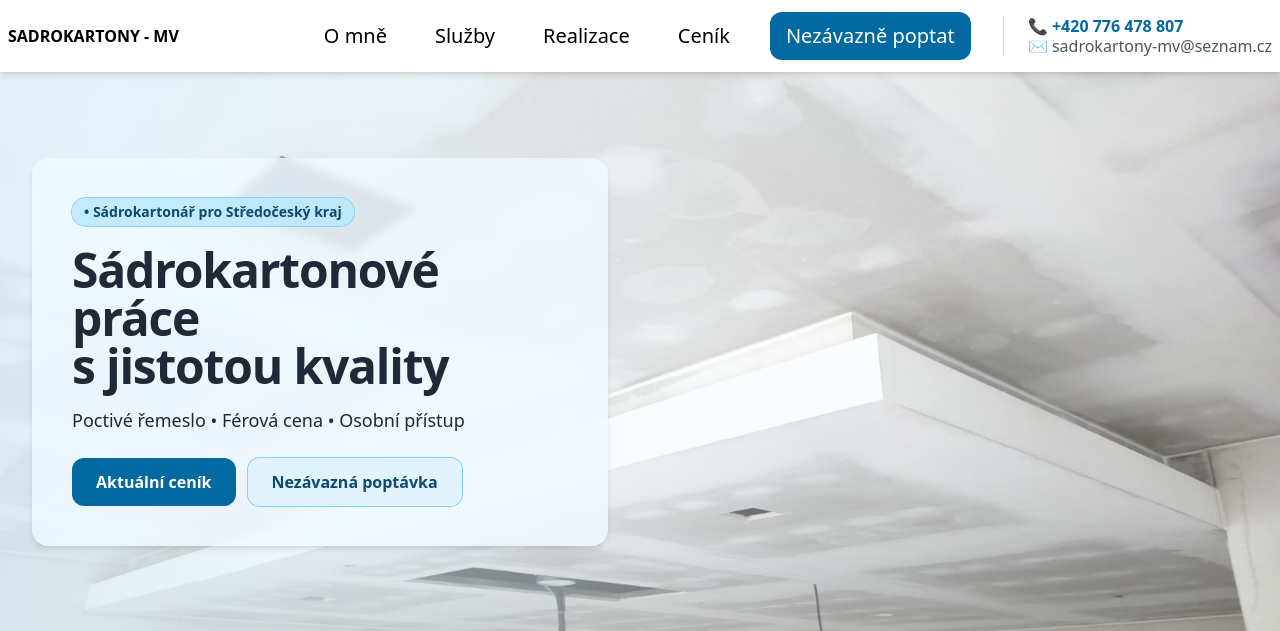
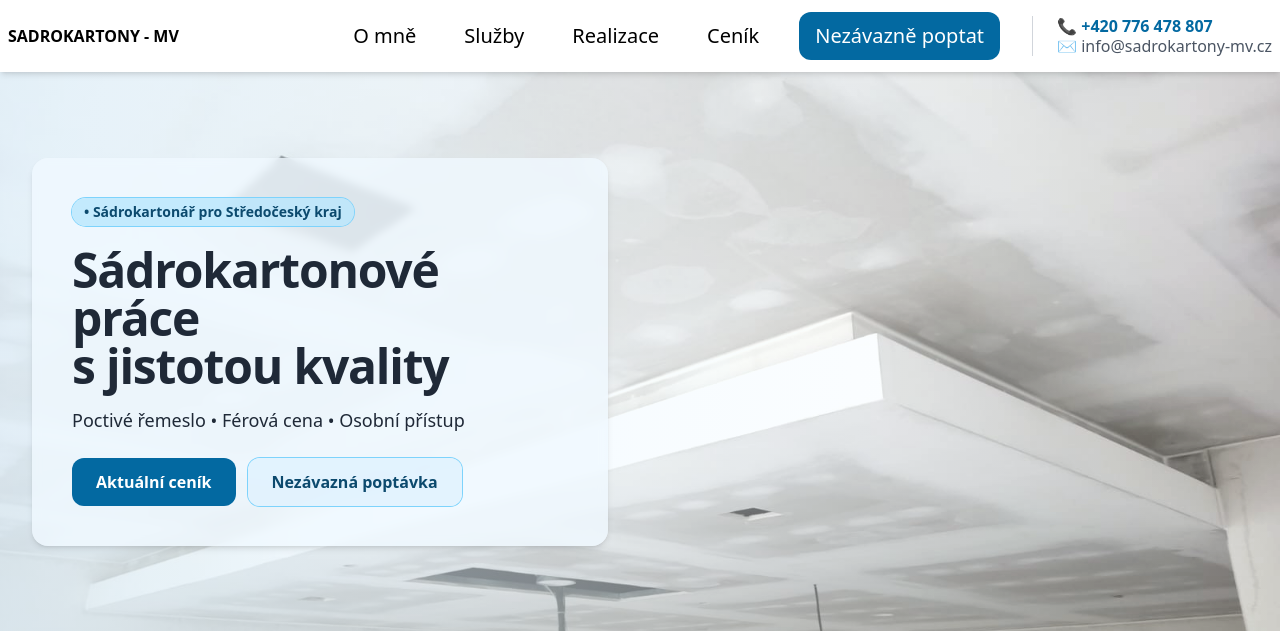
Before and after one commit to IvanaHac/sadrokartony-mv, a Django app: page / in a window 1280 px wide. Shown: the top 631 px of the page. Run offline with Django 4.2, Linux system fonts and the light colour scheme; some libraries are stand-ins or nearby versions.

Commit message:
Změna e-mailu

```diff
--- a/homepage/templates/homepage/homepage.html
+++ b/homepage/templates/homepage/homepage.html
@@ -50,7 +50,7 @@
       <!-- Kontakt napravo -->
       <div class="flex flex-col items-start pl-6 border-l border-gray-300 text-base leading-tight">
         <span class="font-bold text-sky-700">📞 +420 776 478 807</span>
-        <span class="text-gray-600">✉️ sadrokartony-mv@seznam.cz</span>
+        <span class="text-gray-600">✉️ info@sadrokartony-mv.cz</span>
       </div>
     </nav>
 
```
